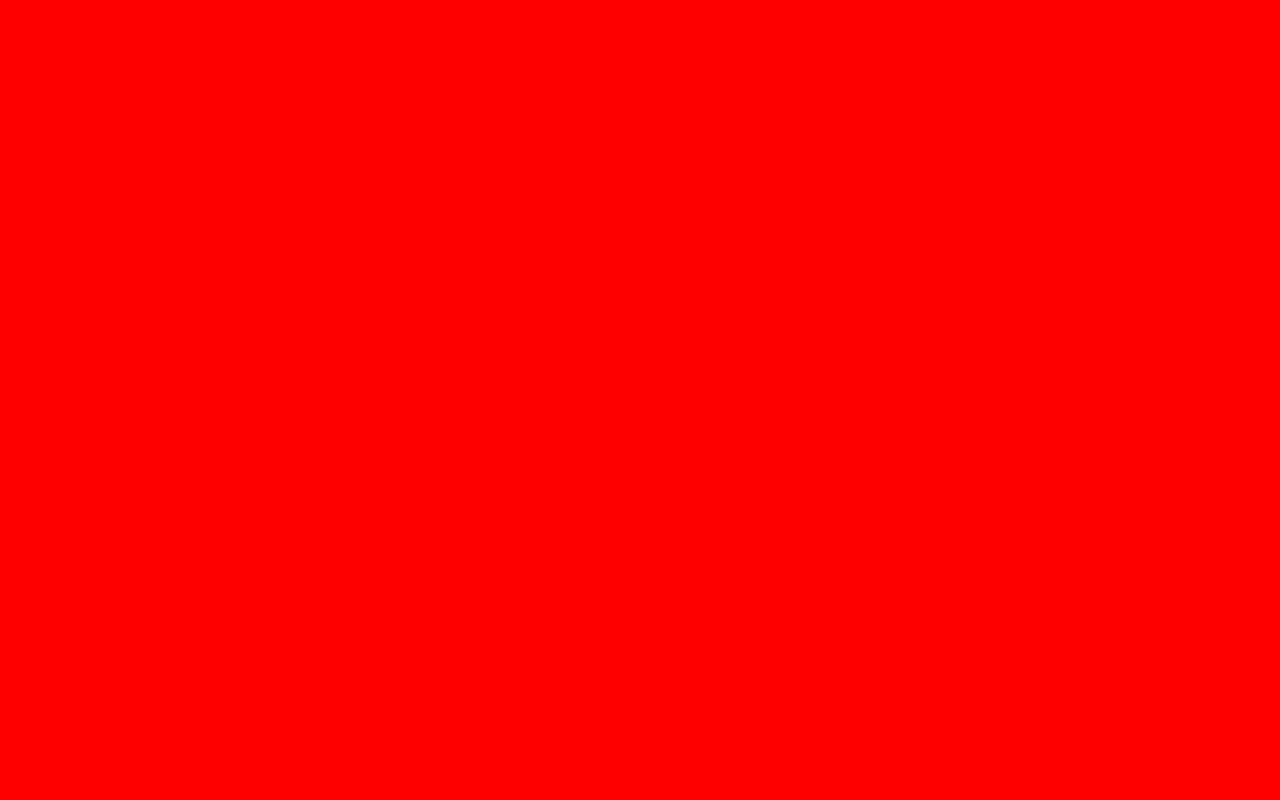
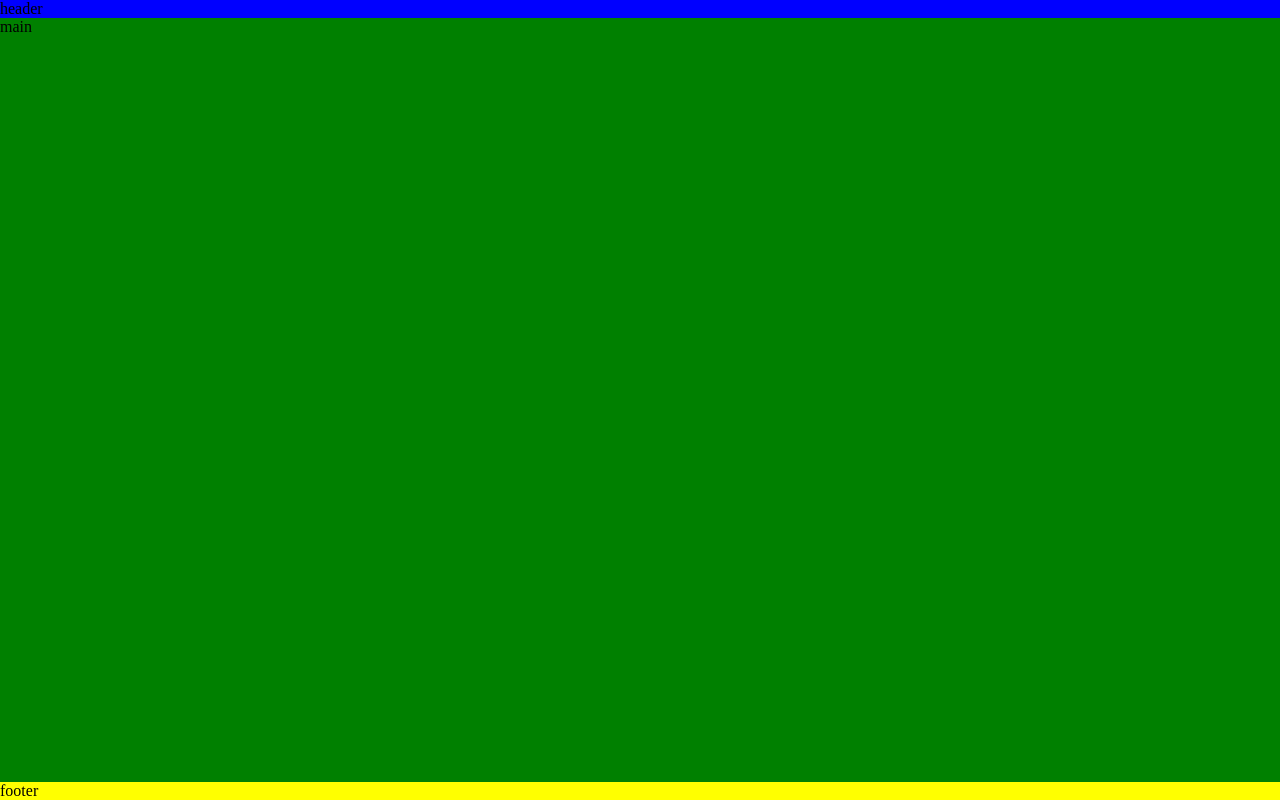
Before and after one commit to pixaful/pixaful-flat-2021, a plain HTML site: page index.html in a window 1280 px wide. Drawn offline with Linux system fonts and the light colour scheme.

Commit message:
Added FlexBox Sticky Footer

```diff
--- /dev/null
+++ b/css/inc/sticky-footer.scss
@@ -0,0 +1,9 @@
+.site {
+    display: flex;
+    min-height: 100vh;
+    flex-direction: column;
+  }
+
+  .site-content {
+    flex: 1;
+  }
--- a/css/style.scss
+++ b/css/style.scss
@@ -1,3 +1,15 @@
+@import 'inc/sticky-footer.scss';
 body {
     background:red;
+    margin:0;
+    padding:0;
 }
+header {
+    background:blue;
+}
+main {
+    background:green;
+}
+footer {
+    background:yellow;
+}
--- a/index.html
+++ b/index.html
@@ -8,6 +8,10 @@
     <title>Document</title>
 </head>
 <body>
-
+<div class="site">
+    <header class="header">header</header>
+    <main class="main site-content">main</main>
+    <footer class="footer">footer</footer>
+</div>
 </body>
 </html>
```
Also changed, not shown: style.css.
